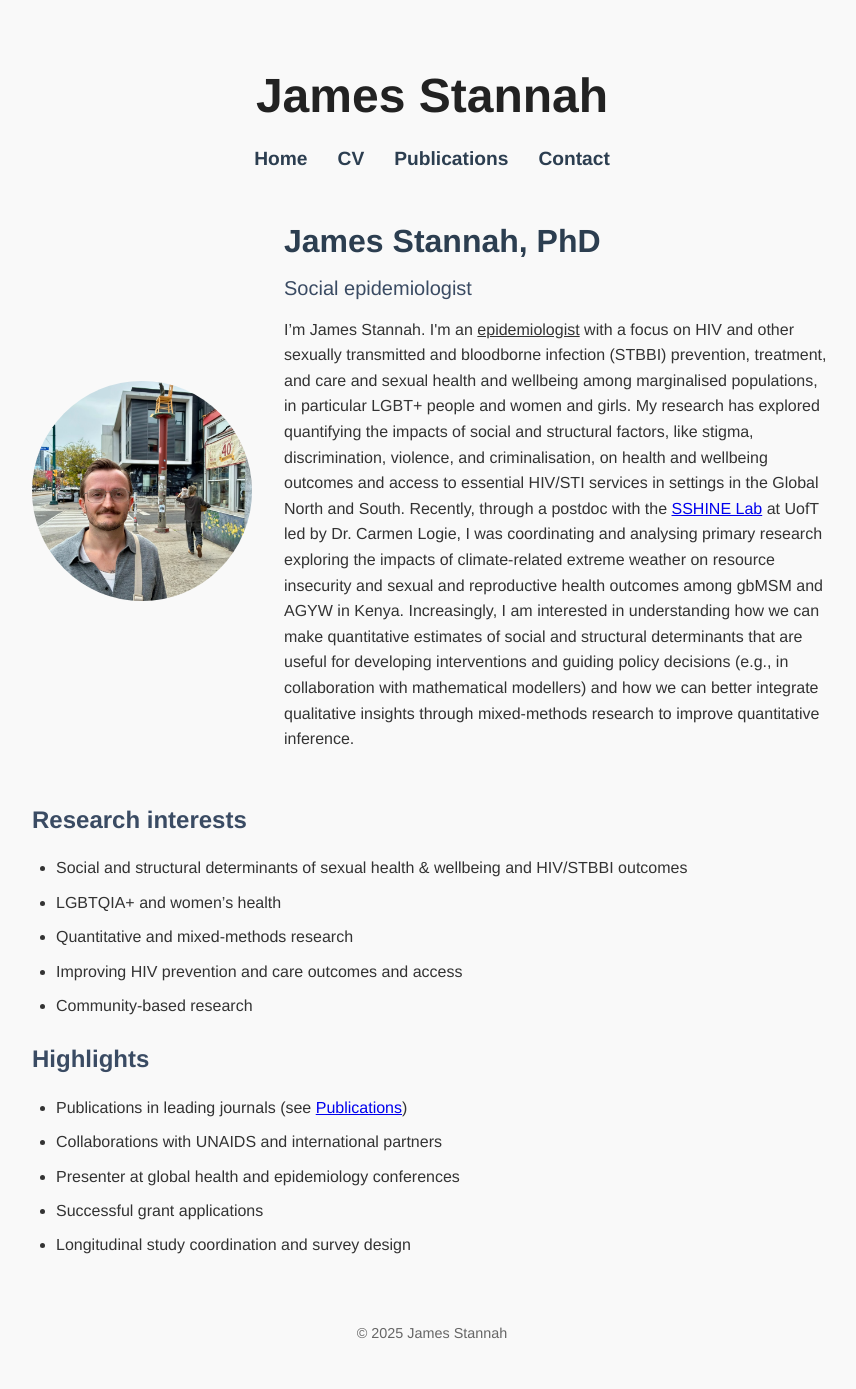
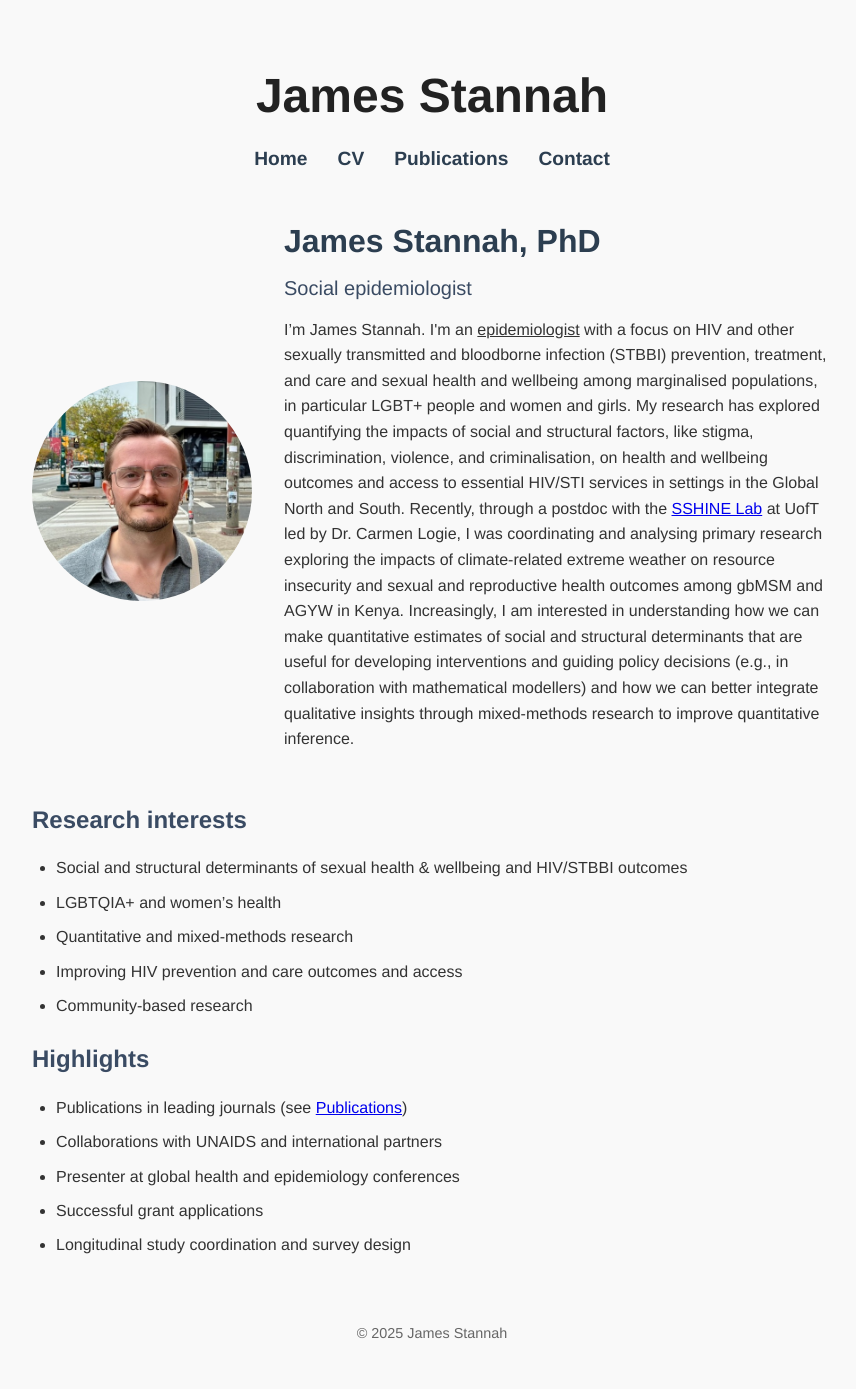
Before and after one commit to jamesstannah/jamesstannah.github.io, a Jekyll site: the page built from index.md, in a window 1280 px wide. Shown: the whole page, without its empty margins (208-1064 px from the left). Built offline with Jekyll 4.4.1, drawn with Linux system fonts in a browser that asks for light colours.

Commit message:
Crop image slightly differently

```diff
--- a/assets/style.css
+++ b/assets/style.css
@@ -84,7 +84,7 @@ img.profile-photo {
   height: 400px;
   border-radius: 50%;
   object-fit: cover;
-  object-position: 70% center;
+  object-position: 50% center;
 }
 
 /* ==============================
```
Also changed, not shown: assets/images/spadina.jpeg.
